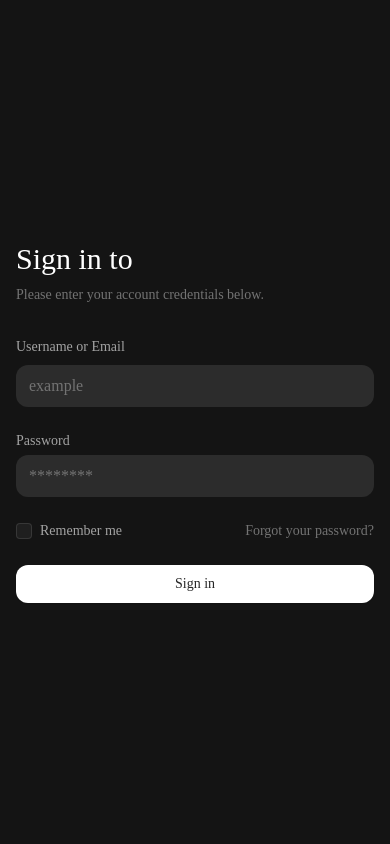
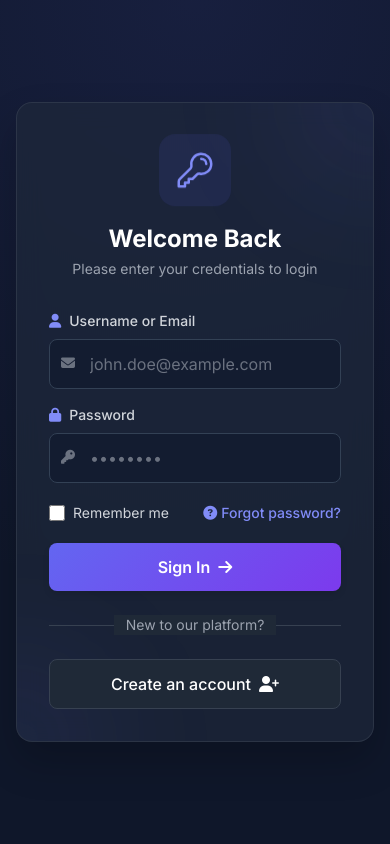
Before and after one commit to JishnuTheGamer/jtg-panel, a Node project: template views/auth/login.ejs in a window 390 px wide. Run offline with Node 20 templates, Linux system fonts and the light colour scheme; the template is opened without the code that fills it, so the values that code supplies are empty; some libraries are stand-ins or nearby versions; some web fonts are replaced.

Commit message:
Update login.ejs

```diff
--- a/views/auth/login.ejs
+++ b/views/auth/login.ejs
@@ -1,167 +1,273 @@
 <!DOCTYPE html>
-<html class="h-full">
+<html lang="en" class="h-full">
 <head>
   <meta charset="UTF-8">
   <meta name="viewport" content="width=device-width, initial-scale=1.0">
   <title><%= name %> - Login</title>
-  <link href="../assets/tailwind.css" rel="stylesheet">
+  <script src="https://cdn.tailwindcss.com"></script>
+  <script src="https://cdnjs.cloudflare.com/ajax/libs/gsap/3.12.2/gsap.min.js"></script>
+  <link rel="stylesheet" href="https://cdnjs.cloudflare.com/ajax/libs/font-awesome/6.4.0/css/all.min.css">
   <link rel="preconnect" href="https://fonts.googleapis.com">
   <link rel="preconnect" href="https://fonts.gstatic.com" crossorigin>
-  <link rel="preconnect" href="https://cdn.fontshare.com">
-  <link href="https://api.fontshare.com/v2/css?f[]=general-sans@500,300,600,400,700&display=swap" rel="stylesheet">
+  <link href="https://fonts.googleapis.com/css2?family=Inter:wght@300;400;500;600;700&display=swap" rel="stylesheet">
+  <style>
+    :root {
+      --primary: #6366f1;
+      --primary-hover: #4f46e5;
+      --background: #0f172a;
+      --surface: #1e293b;
+      --border: #334155;
+      --text-primary: #f8fafc;
+      --text-secondary: #94a3b8;
+    }
+
+    body {
+      font-family: 'Inter', sans-serif;
+      background-color: var(--background);
+      color: var(--text-primary);
+      overflow-x: hidden;
+    }
+
+    .fade-in {
+      opacity: 0;
+      transform: translateY(10px);
+    }
+
+    .card {
+      background: rgba(30, 41, 59, 0.7);
+      backdrop-filter: blur(12px);
+      -webkit-backdrop-filter: blur(12px);
+      border-radius: 16px;
+      border: 1px solid rgba(255, 255, 255, 0.08);
+      box-shadow: 0 20px 40px rgba(0, 0, 0, 0.2);
+    }
+
+    .form-input {
+      transition: all 0.3s ease;
+      background: rgba(15, 23, 42, 0.5);
+      border: 1px solid var(--border);
+    }
+
+    .form-input:focus {
+      border-color: var(--primary);
+      box-shadow: 0 0 0 3px rgba(99, 102, 241, 0.2);
+      background: rgba(15, 23, 42, 0.8);
+    }
+
+    .btn-primary {
+      background: linear-gradient(135deg, var(--primary), #7c3aed);
+      transition: all 0.3s ease;
+      box-shadow: 0 4px 6px rgba(0, 0, 0, 0.1);
+    }
+
+    .btn-primary:hover {
+      background: linear-gradient(135deg, var(--primary-hover), #6d28d9);
+      transform: translateY(-2px);
+      box-shadow: 0 10px 15px rgba(0, 0, 0, 0.2);
+    }
+
+    .btn-primary:active {
+      transform: translateY(0);
+    }
+
+    .glow {
+      position: absolute;
+      width: 100%;
+      height: 100%;
+      background: radial-gradient(circle at 50% 0%, rgba(99, 102, 241, 0.1), transparent 70%);
+      z-index: -1;
+    }
+
+    .floating {
+      animation: floating 6s ease-in-out infinite;
+    }
+
+    @keyframes floating {
+      0%, 100% { transform: translateY(0); }
+      50% { transform: translateY(-10px); }
+    }
+
+    .pulse {
+      animation: pulse 2s cubic-bezier(0.4, 0, 0.6, 1) infinite;
+    }
+
+    @keyframes pulse {
+      0%, 100% { opacity: 1; }
+      50% { opacity: 0.5; }
+    }
+  </style>
 </head>
-<body style="font-family: 'General Sans'" class="bg-[#141414] h-full">
-<div class="min-h-full flex">
-  <div class="flex-1 flex flex-col justify-center py-12 px-4 sm:px-6 lg:flex-none lg:px-20 xl:px-24">
-    <div class="mx-auto w-full max-w-sm lg:w-96">
-      <div>
-        <% if (logo == true) { %><img class="h-12 w-auto rounded-xl" src="../assets/logo.png"> <% } %>
-        <h2 class="<% if (logo == true) { %>mt-6<% } %> text-3xl font-medium text-white">Sign in to <%= name %></h2>
-        <p class="mt-2 text-sm font-normal text-neutral-500">
-          Please enter your account credentials below.
-        </p>
+
+<body class="min-h-screen flex flex-col">
+  <!-- Background glow effect -->
+  <div class="glow"></div>
+
+  <!-- Main content -->
+  <main class="flex-grow flex items-center justify-center p-4">
+    <div class="card p-8 md:p-10 max-w-md w-full fade-in relative overflow-hidden">
+      <!-- Floating decorative elements -->
+      <div class="absolute -top-20 -right-20 w-40 h-40 rounded-full bg-indigo-500/10 blur-3xl"></div>
+      <div class="absolute -bottom-20 -left-20 w-40 h-40 rounded-full bg-indigo-500/10 blur-3xl"></div>
+
+      <div class="flex flex-col items-center mb-8 fade-in">
+        <div class="p-4 bg-indigo-500/10 rounded-2xl mb-4 floating">
+          <svg xmlns="http://www.w3.org/2000/svg" fill="none" viewBox="0 0 24 24" stroke-width="1.5" stroke="currentColor" class="w-10 h-10 text-indigo-400">
+            <path stroke-linecap="round" stroke-linejoin="round" d="M15.75 5.25a3 3 0 013 3m3 0a6 6 0 01-7.029 5.912c-.563-.097-1.159.026-1.563.43L10.5 17.25H8.25v2.25H6v2.25H2.25v-2.818c0-.597.237-1.17.659-1.591l6.499-6.499c.404-.404.527-1 .43-1.563A6 6 0 1121.75 8.25z" />
+          </svg>
+        </div>
+
+        <div class="text-center">
+          <h2 class="text-2xl md:text-3xl font-bold text-white mb-1">Welcome Back</h2>
+          <p class="text-sm text-gray-400">Please enter your credentials to login</p>
+        </div>
       </div>
 
-      <div class="mt-8">
-        <div class="mt-6">
-          <form id="login-form" class="space-y-6" onsubmit="event.preventDefault(); submitForm();">
-            <div>
-              <label for="email" class="block text-sm font-medium text-neutral-400"> Username or Email </label>
-              <div class="mt-2">
-                <input placeholder="example" id="username" autocomplete="username" required class="appearance-none block w-full px-3 py-2 bg-white/10 border border-transparent rounded-xl placeholder-neutral-500 focus:outline-none focus:ring-neutral-500 focus:border-neutral-500 text-white transition sm:text-sm">
-              </div>
+      <!-- Login Form -->
+      <form method="POST" action="/auth/login" class="space-y-5 fade-in" id="loginForm">
+        <div class="space-y-4">
+          <div>
+            <label for="username" class="block text-sm font-medium text-gray-300 mb-2 flex items-center">
+              <i class="fas fa-user mr-2 text-indigo-400"></i>
+              Username or Email
+            </label>
+            <div class="relative">
+              <input type="text"
+                id="username"
+                name="username"
+                class="form-input w-full p-3 pl-10 rounded-lg text-white placeholder-gray-500 focus:outline-none"
+                placeholder="john.doe@example.com"
+                required
+                autocomplete="username">
+              <i class="fas fa-envelope absolute left-3 top-3.5 text-gray-500 text-sm"></i>
             </div>
+          </div>
 
-            <div class="space-y-1">
-              <label for="password" class="block text-sm font-medium text-neutral-400"> Password </label>
-              <div class="mt-2">
-                <input placeholder="********" id="password" name="password" type="password" autocomplete="current-password" required class="appearance-none block w-full px-3 py-2 bg-white/10 border border-transparent rounded-xl placeholder-neutral-500 focus:outline-none focus:ring-neutral-500 focus:border-neutral-500 text-white transition sm:text-sm">
-              </div>
+          <div>
+            <label for="password" class="block text-sm font-medium text-gray-300 mb-2 flex items-center">
+              <i class="fas fa-lock mr-2 text-indigo-400"></i>
+              Password
+            </label>
+            <div class="relative">
+              <input type="password"
+                id="password"
+                name="password"
+                class="form-input w-full p-3 pl-10 rounded-lg text-white placeholder-gray-500 focus:outline-none"
+                placeholder="••••••••"
+                required
+                autocomplete="current-password">
+              <i class="fas fa-key absolute left-3 top-3.5 text-gray-500 text-sm"></i>
             </div>
+          </div>
+        </div>
 
-            <div class="flex items-center justify-between">
-              <div class="flex items-center">
-                <input id="remember-me" name="remember-me" type="checkbox" class="h-4 w-4 text-neutral-600 focus:ring-neutral-500 border-white/10 bg-white/5 rounded">
-                <label for="remember-me" class="ml-2 block text-sm text-neutral-400"> Remember me </label>
-              </div>
+        <div class="flex items-center justify-between fade-in">
+          <div class="flex items-center">
+            <input id="remember-me" name="remember-me" type="checkbox" class="h-4 w-4 rounded bg-gray-800 border-gray-700 text-indigo-600 focus:ring-indigo-500">
+            <label for="remember-me" class="ml-2 block text-sm text-gray-300">Remember me</label>
+          </div>
 
-              <div class="text-sm">
-                <a href="/auth/reset-password" class="font-normal text-neutral-500 hover:text-white transition ">Forgot your password?</a>
-              </div>
-            </div>
+          <a href="/forgot-password" class="text-sm text-indigo-400 hover:text-indigo-300 transition font-medium flex items-center">
+            <i class="fas fa-question-circle mr-1"></i> Forgot password?
+          </a>
+        </div>
 
-            <div>
-              <a onclick="submitForm()" class="w-full cursor-pointer flex transition justify-center py-2 px-4 border border-transparent rounded-xl shadow-sm text-sm font-medium text-neutral-800 bg-white hover:bg-neutral-200 focus:outline-none focus:ring-2 focus:ring-offset-2 focus:ring-neutral-500">Sign in</a>
-            </div>
+        <button type="submit" class="btn-primary w-full flex items-center justify-center gap-2 text-white font-semibold py-3 px-5 rounded-lg mt-6">
+          <span>Sign In</span>
+          <i class="fas fa-arrow-right"></i>
+        </button>
+      </form>
 
-            <% if (settings.register) { %>
-            <!-- <div class="text-center mt-4">
-              <a href="/register" class="w-full cursor-pointer flex transition justify-center py-2 px-4 border border-transparent rounded-xl shadow-sm text-sm font-medium text-white bg-emerald-500 hover:bg-emerald-600 focus:outline-none focus:ring-2 focus:ring-offset-2 focus:ring-emerald-500">Register</a>
-            </div> -->
-
-            <div class=" mt-6 text-sm text-neutral-500 py-[-50px]">
-              <!-- <a href="/register" class="font-normal text-neutral-500 hover:text-white transition ">Don't have an account? Create one!</a> -->
-              Need an account? <a href="/register" class="font-normal text-neutral-500 hover:text-white transition ">Register</a>
-            </div>
-            <% } %>
-
-            <% if (req.query.err && req.query.err == "InvalidCredentials") { %>
-              <div class="mt-2"></div>
-              <span class="text-amber-600 pt-4 font-normal text-sm">Invalid credentials. Please try again.</span>
-            <% } %>
-
-            <% if (req.query.err && req.query.err == "UpdatedCredentials") { %>
-              <div class="mt-2"></div>
-              <span class="text-emerald-600 pt-8 font-normal text-sm">Your account has been updated, please enter your new credentials.</span>
-            <% } %>
-
-            <% if (req.query.msg && req.query.msg == "EmailVerified") { %>
-              <div class="mt-2"></div>
-              <span class="text-emerald-600 pt-8 font-normal text-sm">Your account has been Verified, you can login now.</span>
-            <% } %>
-            <% if (req.query.msg && req.query.msg == "InvalidVerificationToken") { %>
-              <div class="mt-2"></div>
-              <span class="text-amber-600 pt-4 font-normal text-sm">Your verification link invalid or expire, please try again.</span>
-            <% } %>
-            <% if (req.query.msg && req.query.msg == "VerificationEmailResent") { %>
-              <div class="mt-2"></div>
-              <span class="text-emerald-600 pt-8 font-normal text-sm">Your verification link resent successfully, check your email.</span>
-            <% } %>
-            <% if (req.query.msg && req.query.msg == "UserNotFound") { %>
-              <div class="mt-2"></div>
-              <span class="text-amber-600 pt-4 font-normal text-sm">User not found, please try again.</span>
-            <% } %>
-            <% if (req.query.msg && req.query.msg == "UserAlreadyVerified") { %>
-              <div class="mt-2"></div>
-              <span class="text-amber-600 pt-4 font-normal text-sm">Your account is already verified, you may sign in.</span>
-            <% } %>
-            <% if (req.query.msg && req.query.msg == "AccountcreateEmailSent") { %>
-              <div class="mt-2"></div>
-              <span class="text-emerald-600 pt-8 font-normal text-sm">Your account was successfully created - please check your email to continue.</span>
-            <% } %>
-            <% if (req.query.msg && req.query.msg == "AccountCreated") { %>
-              <div class="mt-2"></div>
-              <span class="text-emerald-600 pt-8 font-normal text-sm">Your account was successfully created, you may sign in now.</span>
-            <% } %>
-            <% if (req.query.err && req.query.err === "UserNotVerified") { %>
-              <div class="mt-6 text-center">
-                <p class="text-red-500 text-lg font-medium mb-2">Your account isn't verify, please check your email. <a href="/resend-verification" class="text-red-300 hover:text-red-400 transition">Resend Email</a></p>
-              </div>
-            <% } %>
-
-            <% if (req.query.msg && req.query.msg === 'PasswordReset') { %>
-              <% if (req.query.state && req.query.state === 'success') { %>
-                <span class="text-emerald-600 pt-8 font-normal text-sm">Your password has been successfully updated.</span>
-              <% } else if (req.query.state && req.query.state === 'failed') { %>
-                <span class="text-red-500 pt-4 font-normal text-sm">Password reset failed. Please try again.</span>
-              <% } %>
-            <% } %>
-          </form>
+      <!-- Divider -->
+      <div class="relative my-6 fade-in">
+        <div class="absolute inset-0 flex items-center">
+          <div class="w-full border-t border-gray-700"></div>
+        </div>
+        <div class="relative flex justify-center">
+          <span class="px-3 bg-gray-800 text-sm text-gray-400">New to our platform?</span>
         </div>
       </div>
+
+      <!-- Register Button -->
+      <a href="/register" class="fade-in w-full flex items-center justify-center gap-2 bg-gray-800 hover:bg-gray-700 text-white font-medium py-3 px-5 rounded-lg transition duration-300 border border-gray-700 hover:border-gray-600">
+        <span>Create an account</span>
+        <i class="fas fa-user-plus"></i>
+      </a>
     </div>
-  </div>
-  <div class="hidden lg:block relative w-0 flex-1">
-    <img class="absolute inset-0 h-full w-full object-cover" src="https://i.imgur.com/j9BodUY.jpeg" alt="">
-  </div>
-</div>
+  </main>
 
-<script>
-  async function submitForm() {
-    let username = encodeURIComponent(document.getElementById("username").value);
-    let password = encodeURIComponent(document.getElementById("password").value);
-    document.location.href = `/auth/login?username=${username}&password=${password}`;
-  }
+  <script>
+    // Enhanced animations
+    document.addEventListener('DOMContentLoaded', () => {
+      // Staggered fade-in animation with different delays
+      gsap.to(".fade-in", {
+        opacity: 1,
+        y: 0,
+        duration: 0.8,
+        stagger: {
+          each: 0.15,
+          from: "center"
+        },
+        ease: "power2.out"
+      });
 
-  document.getElementById('login-form').addEventListener('keypress', function(event) {
-  if (event.key === 'Enter') {
-    event.preventDefault();
-    let username = document.getElementById("username").value.trim();
-    let password = document.getElementById("password").value.trim();
+      // Form submission animation
+      const loginForm = document.getElementById('loginForm');
+      if (loginForm) {
+        loginForm.addEventListener('submit', (e) => {
+          const button = loginForm.querySelector('button[type="submit"]');
+          gsap.to(button, {
+            scale: 0.95,
+            duration: 0.2,
+            yoyo: true,
+            repeat: 1
+          });
+        });
+      }
 
-    if (username !== "" && password === "") {
-      document.getElementById("password").focus();
-    } else {
-      submitForm();
-    }
-  }
-});
+      // Add ripple effect to buttons
+      document.querySelectorAll('button, a[href]').forEach(button => {
+        button.addEventListener('click', function(e) {
+          const x = e.clientX - e.target.getBoundingClientRect().left;
+          const y = e.clientY - e.target.getBoundingClientRect().top;
 
-  async function submitForm() {
-    let username = document.getElementById("username").value.trim();
-    let password = document.getElementById("password").value.trim();
+          const ripple = document.createElement('span');
+          ripple.className = 'ripple-effect';
+          ripple.style.left = `${x}px`;
+          ripple.style.top = `${y}px`;
 
-    if (username === "" || password === "") {
-      document.location.href = `/auth/login?err=InvalidCredentials&state=failed`;
-      return;
-    }
+          this.appendChild(ripple);
 
-    let encodedUsername = encodeURIComponent(username);
-    let encodedPassword = encodeURIComponent(password);
+          setTimeout(() => {
+            ripple.remove();
+          }, 1000);
+        });
+      });
+    });
 
-    document.location.href = `/auth/login?username=${encodedUsername}&password=${encodedPassword}`;
-  }
-</script>
+    // Add styles for ripple effect
+    const style = document.createElement('style');
+    style.textContent = `
+      .ripple-effect {
+        position: absolute;
+        border-radius: 50%;
+        background: rgba(255, 255, 255, 0.2);
+        transform: scale(0);
+        animation: ripple 0.6s linear;
+        pointer-events: none;
+        width: 20px;
+        height: 20px;
+        margin-left: -10px;
+        margin-top: -10px;
+      }
 
+      @keyframes ripple {
+        to {
+          transform: scale(10);
+          opacity: 0;
+        }
+      }
+    `;
+    document.head.appendChild(style);
+  </script>
 </body>
 </html>
```
